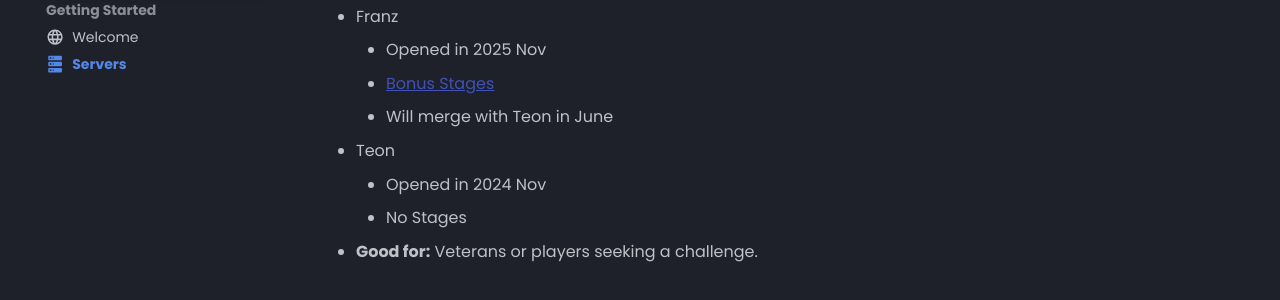
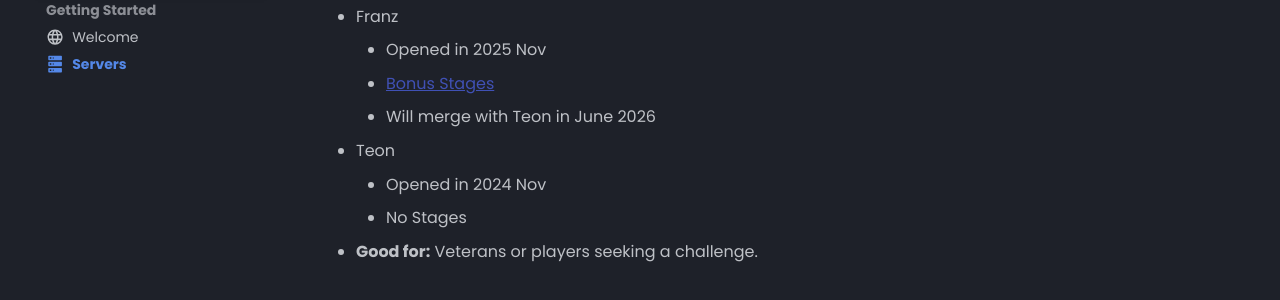
Before and after one commit to tab1-web/faq, an MkDocs documentation site: the page built from docs/getting-started/servers.md, in a window 1280 px wide and 900 px high, scrolled down 677 px. Shown: the part 155-455 px from the top of the window. Built offline with MkDocs 1.6.1 and Material for MkDocs 9.7.7, drawn with Linux system fonts in a browser that asks for light colours; some web fonts are replaced; comment, search, counter and statistics services are not loaded.

Commit message:
adding specific year for teon merge

```diff
--- a/docs/getting-started/servers.md
+++ b/docs/getting-started/servers.md
@@ -27,7 +27,7 @@ hide:
     - Franz
         - Opened in 2025 Nov
         - [Bonus Stages](https://l2reborn.org/news/bonus-stages/)
-        - Will merge with Teon in June
+        - Will merge with Teon in June 2026
     - Teon
         - Opened in 2024 Nov
         - No Stages
```
